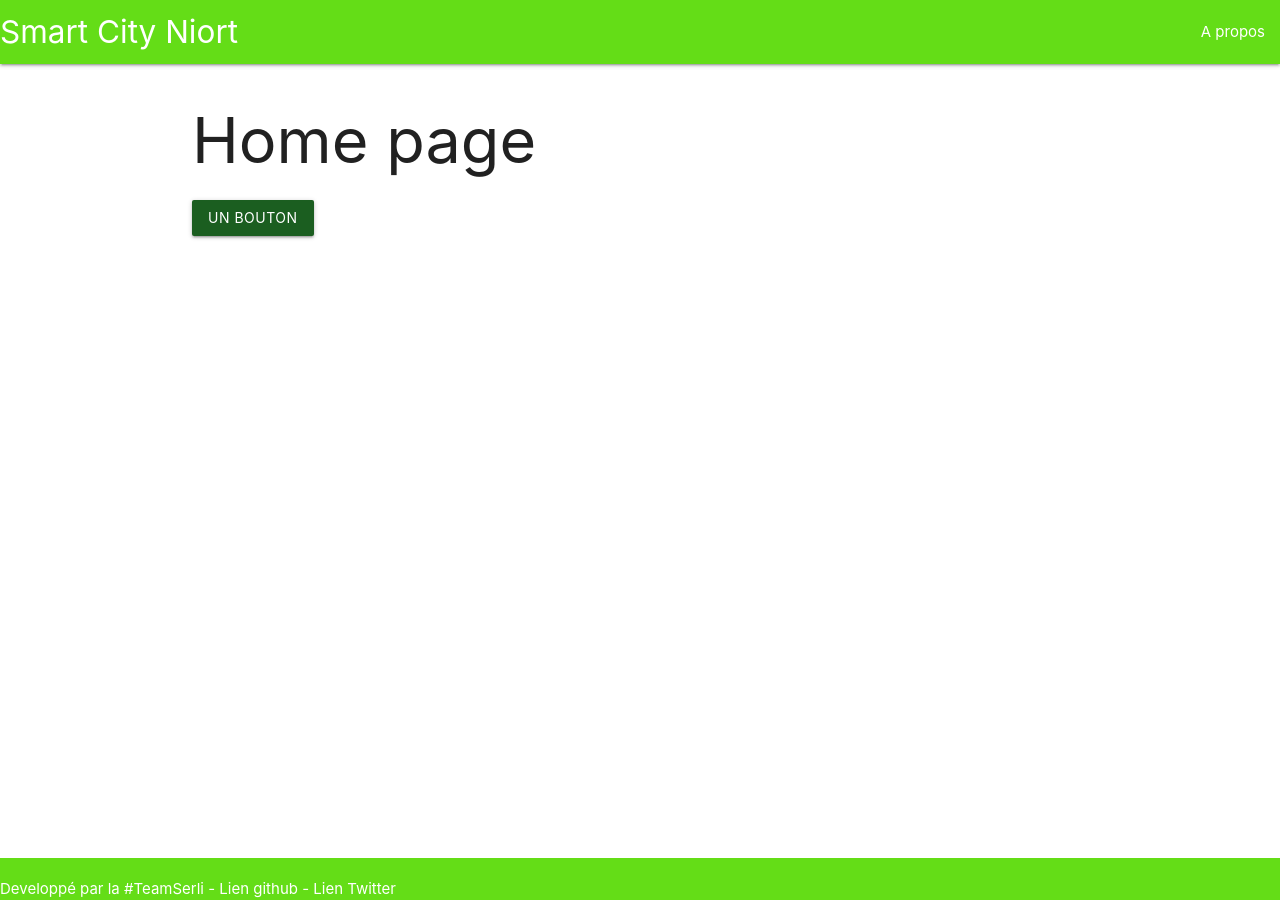
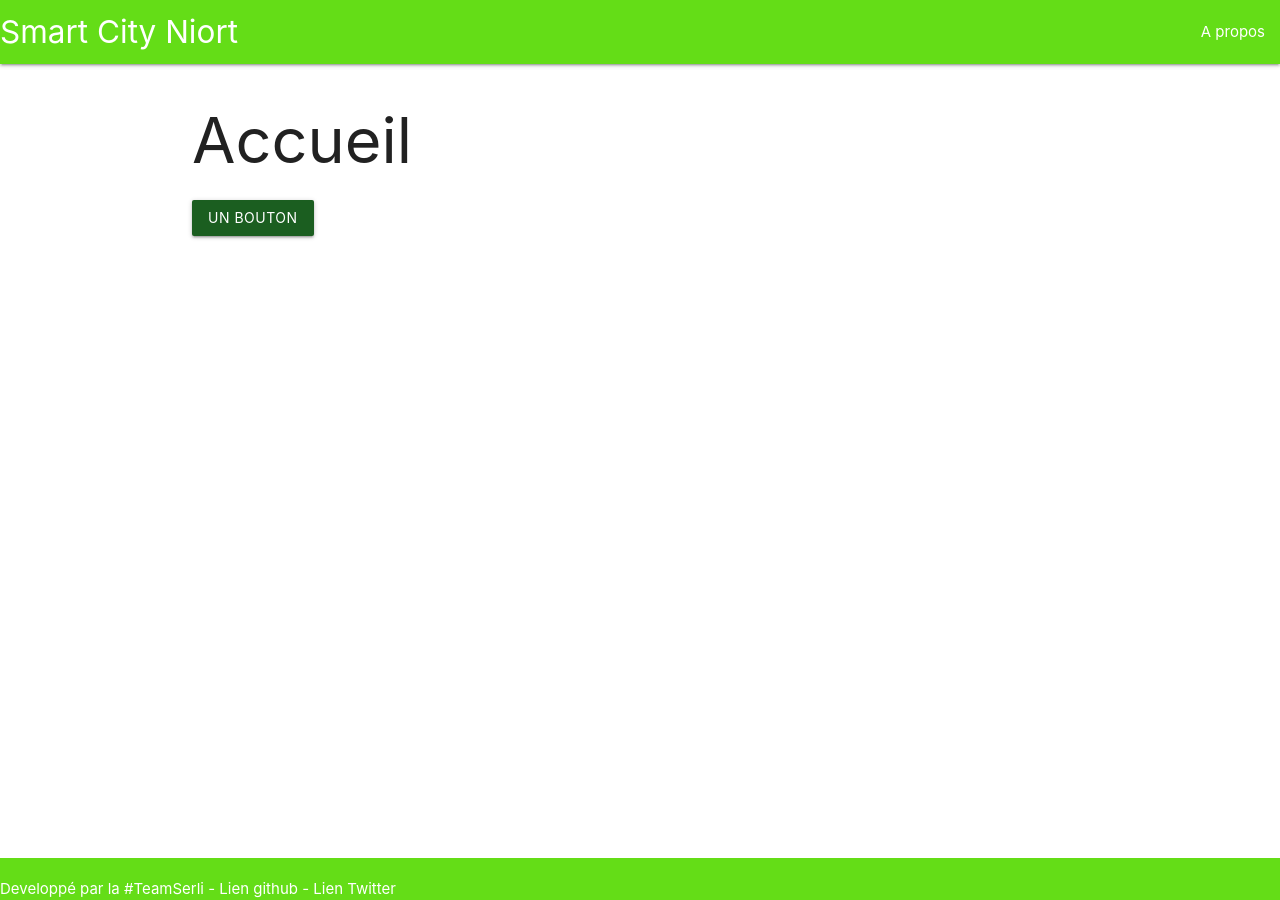
Before and after one commit to Serli/smart-city-niort, a Jekyll site: the page built from index.html, in a window 1280 px wide. Built offline with Jekyll 4.4.1, drawn with Linux system fonts in a browser that asks for light colours.

Commit message:
Push something...

```diff
--- a/index.html
+++ b/index.html
@@ -2,6 +2,6 @@
 layout: page
 ---
 
-<h1>Home page</h1>
+<h1>Accueil</h1>
 
 <a class="waves-effect waves-light btn">Un bouton</a>
```
